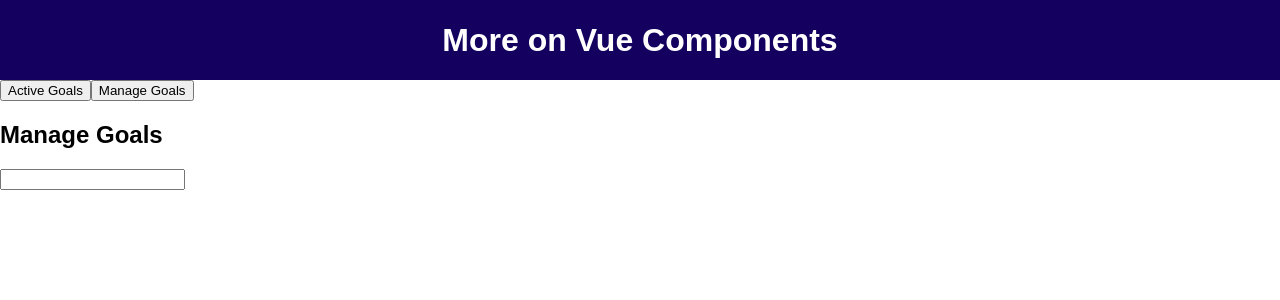
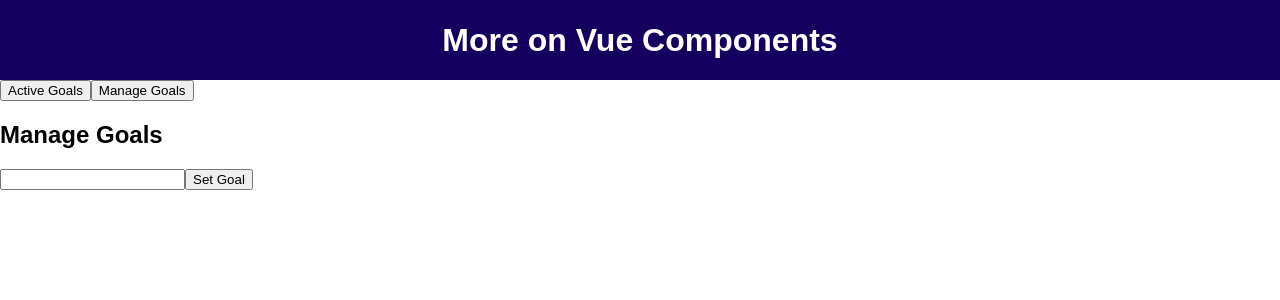
Before and after one commit to Amadou-Marong/vuejs-more-practices, a Vue app in the folder cmp-adv-01-starting-setup/: page / in a window 1280 px wide. Both pictures are taken after a click on the button "Manage Goals". Shown: the top 300 px of the page. Built offline with nearby package versions, Linux system fonts and the light colour scheme.

Commit message:
added ref value input

```diff
--- a/cmp-adv-01-starting-setup/src/components/ManageGoals.vue
+++ b/cmp-adv-01-starting-setup/src/components/ManageGoals.vue
@@ -1,4 +1,17 @@
 <template>
     <h2>Manage Goals</h2>
-    <input type="text">
+    <input type="text" ref="goal">
+    <button @click="setGoal">Set Goal</button>
 </template>
+<script>
+    export default {
+        methods: {
+            setGoal() {
+                const enteredValue = this.$refs.goal.value;
+                if (enteredValue.trim() === '') {
+                    alert('Input must not be empty')
+                }
+            }
+        },
+    }
+</script>
```
